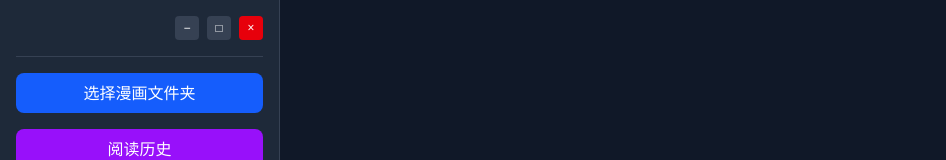
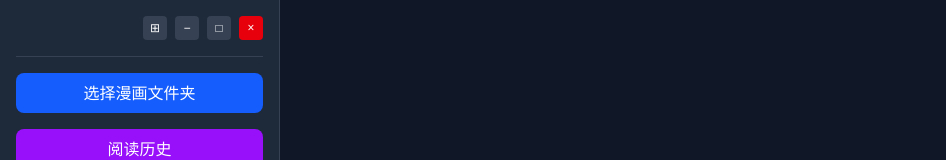
Before and after one commit to 18355166248/swell-local-comic, a React (Vite) app: page / in a window 1280 px wide. Shown: the top 160 px of the page, without its empty margins (0-946 px from the left). Built offline with nearby package versions, Linux system fonts and the light colour scheme.

Commit message:
feat: 添加构建后复制脚本，更新构建命令并优化工具栏拖拽功能

```diff
--- a/package.json
+++ b/package.json
@@ -6,8 +6,8 @@
   "scripts": {
     "dev": "vite",
     "tauri": "tauri dev",
-    "tauri:build": "tauri build",
-    "tauri:build:offline": "cross-env TAURI_OFFLINE=1 tauri build",
+    "tauri:build": "tauri build && node scripts/copy-release.js",
+    "tauri:build:offline": "cross-env TAURI_OFFLINE=1 tauri build && node scripts/copy-release.js",
     "build": "tsc -b && vite build",
     "lint": "eslint .",
     "preview": "vite preview"
--- /dev/null
+++ b/scripts/copy-release.js
@@ -0,0 +1,39 @@
+import { existsSync, rmSync, cpSync } from "fs";
+import { join, dirname } from "path";
+import { fileURLToPath } from "url";
+
+// 获取当前文件的目录路径（ES Module 中 __dirname 的等价物）
+const __filename = fileURLToPath(import.meta.url);
+const __dirname = dirname(__filename);
+
+// 源目录：Tauri 默认的打包输出目录
+const sourceDir = join(
+  __dirname,
+  "..",
+  "src-tauri",
+  "target",
+  "release",
+  "bundle"
+);
+// 目标目录：根目录下的 release 文件夹
+const targetDir = join(__dirname, "..", "release");
+
+// 检查源目录是否存在
+if (!existsSync(sourceDir)) {
+  console.error("❌ 打包输出目录不存在:", sourceDir);
+  console.error("请先运行 tauri build 命令");
+  process.exit(1);
+}
+
+// 如果目标目录已存在，先删除
+if (existsSync(targetDir)) {
+  console.log("🗑️  删除旧的 release 目录...");
+  rmSync(targetDir, { recursive: true, force: true });
+}
+
+// 复制整个 bundle 目录到 release
+console.log("📦 复制打包结果到 release 目录...");
+cpSync(sourceDir, targetDir, { recursive: true });
+
+console.log("✅ 打包结果已复制到:", targetDir);
+console.log("📁 您可以在根目录的 release 文件夹中找到打包结果");
--- a/src-tauri/capabilities/default.json
+++ b/src-tauri/capabilities/default.json
@@ -2,15 +2,14 @@
   "$schema": "../gen/schemas/desktop-schema.json",
   "identifier": "default",
   "description": "enables the default permissions",
-  "windows": [
-    "main"
-  ],
+  "windows": ["main"],
   "permissions": [
     "core:default",
     "core:window:allow-close",
     "core:window:allow-minimize",
     "core:window:allow-toggle-maximize",
     "core:window:allow-maximize",
-    "core:window:allow-unmaximize"
+    "core:window:allow-unmaximize",
+    "core:window:allow-start-dragging"
   ]
 }
--- a/src/components/Toolbar.tsx
+++ b/src/components/Toolbar.tsx
@@ -73,10 +73,30 @@ export default function Toolbar({
     }
   };
 
+  const handleDrag = async (e: React.MouseEvent) => {
+    e.preventDefault();
+    try {
+      console.log("🟡 [窗口控制] 尝试开始拖拽窗口");
+      const window = getCurrentWindow();
+      console.log("🟡 [窗口控制] 获取窗口对象成功:", window);
+      await window.startDragging();
+      console.log("🟡 [窗口控制] 开始拖拽窗口成功");
+    } catch (error) {
+      console.error("🟡 [窗口控制] 开始拖拽窗口失败:", error);
+    }
+  };
+
   return (
     <div className="bg-gray-800 h-full w-[280px] p-4 flex flex-col text-white border-r border-gray-700">
       {/* 窗口控制按钮 */}
       <div className="flex items-center justify-end space-x-2 mb-4 pb-4 border-b border-gray-700">
+        <button
+          onMouseDown={handleDrag}
+          className="w-6 h-6 flex items-center justify-center bg-gray-700 hover:bg-gray-600 rounded transition-colors cursor-move"
+          title="拖拽窗口"
+        >
+          <span className="text-xs">⊞</span>
+        </button>
         <button
           onClick={handleMinimize}
           className="w-6 h-6 flex items-center justify-center bg-gray-700 hover:bg-gray-600 rounded transition-colors"
```
Also changed, not shown: 1 other file (tests, documents, lock files or other folders).
